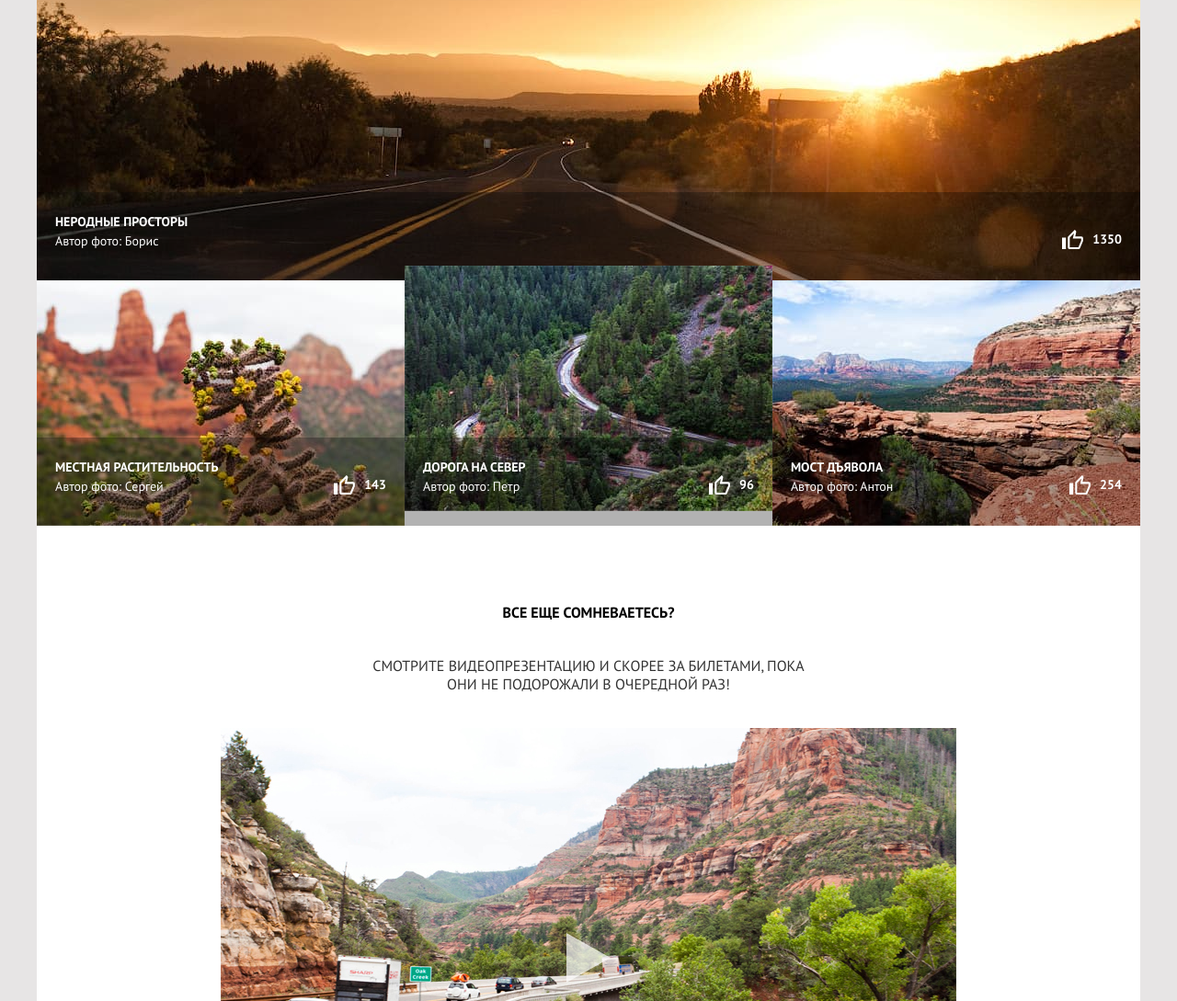
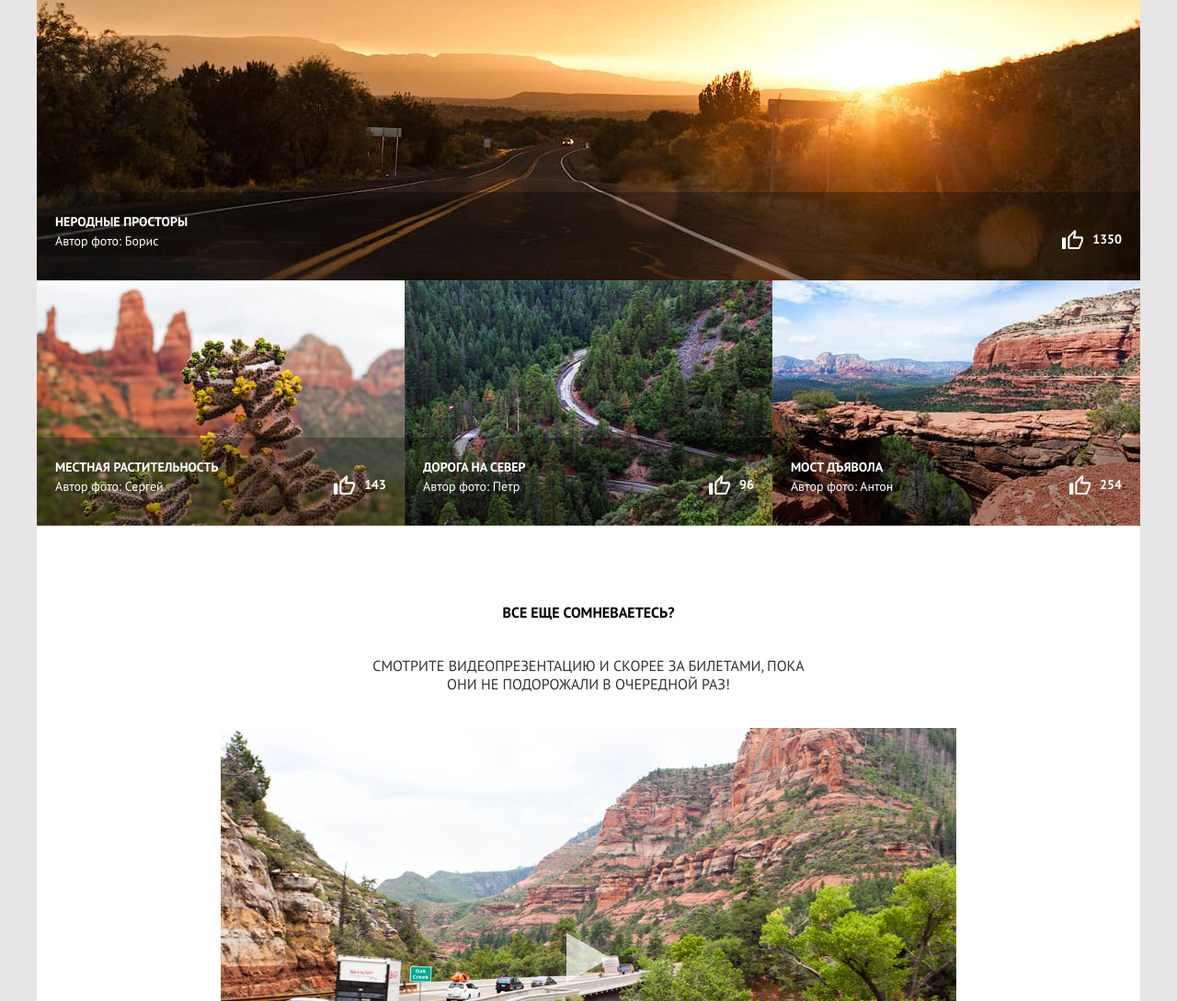
Before and after one commit to htmlacademy-adaptive/2062283-sedona-26, a website: page source/catalog.html in a window 1280 px wide. Shown: the part 644-1733 px from the top of the page at 92% size. Drawn offline with nearby package versions, Linux system fonts and the light colour scheme; files that its build step writes are made by us from their sources.

Commit message:
Исправляет ошибки по защите проекта

```diff
--- a/source/less/blocks/attractions-sightseeing.less
+++ b/source/less/blocks/attractions-sightseeing.less
@@ -167,6 +167,7 @@
 
   .attractions-sightseeing__item {
     margin-bottom: 0;
+    margin-top: 16px;
   }
 
   .attractions-sightseeing__image {
@@ -184,8 +185,8 @@
     margin: 0;
   }
 
-  .attractions-sightseeing__picture--cactus,
-  .attractions-sightseeing__picture--serpentine {
+  .attractions-sightseeing__item--cactus,
+  .attractions-sightseeing__item--serpentine {
     margin-top: 16px;
   }
 
```
